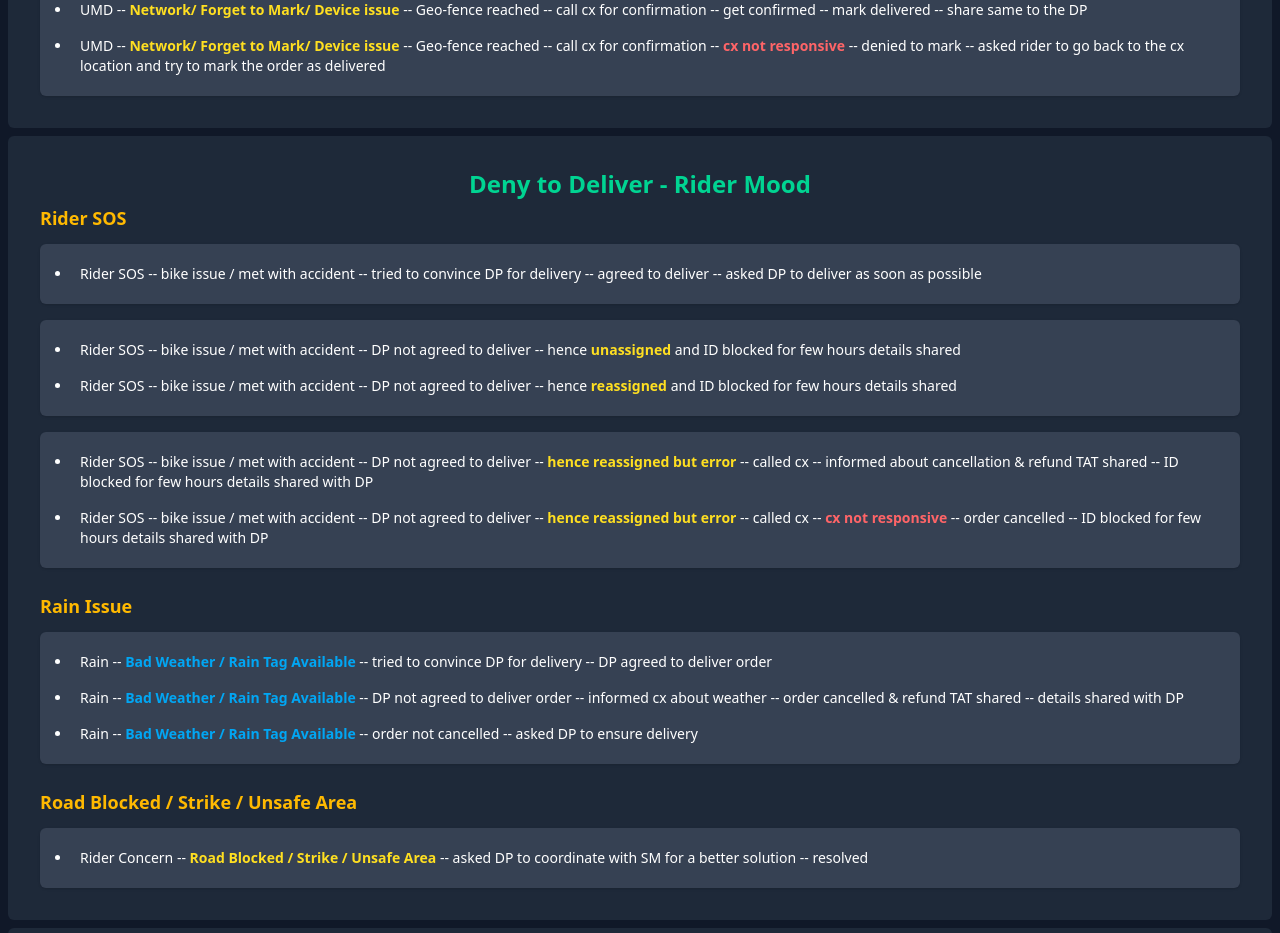
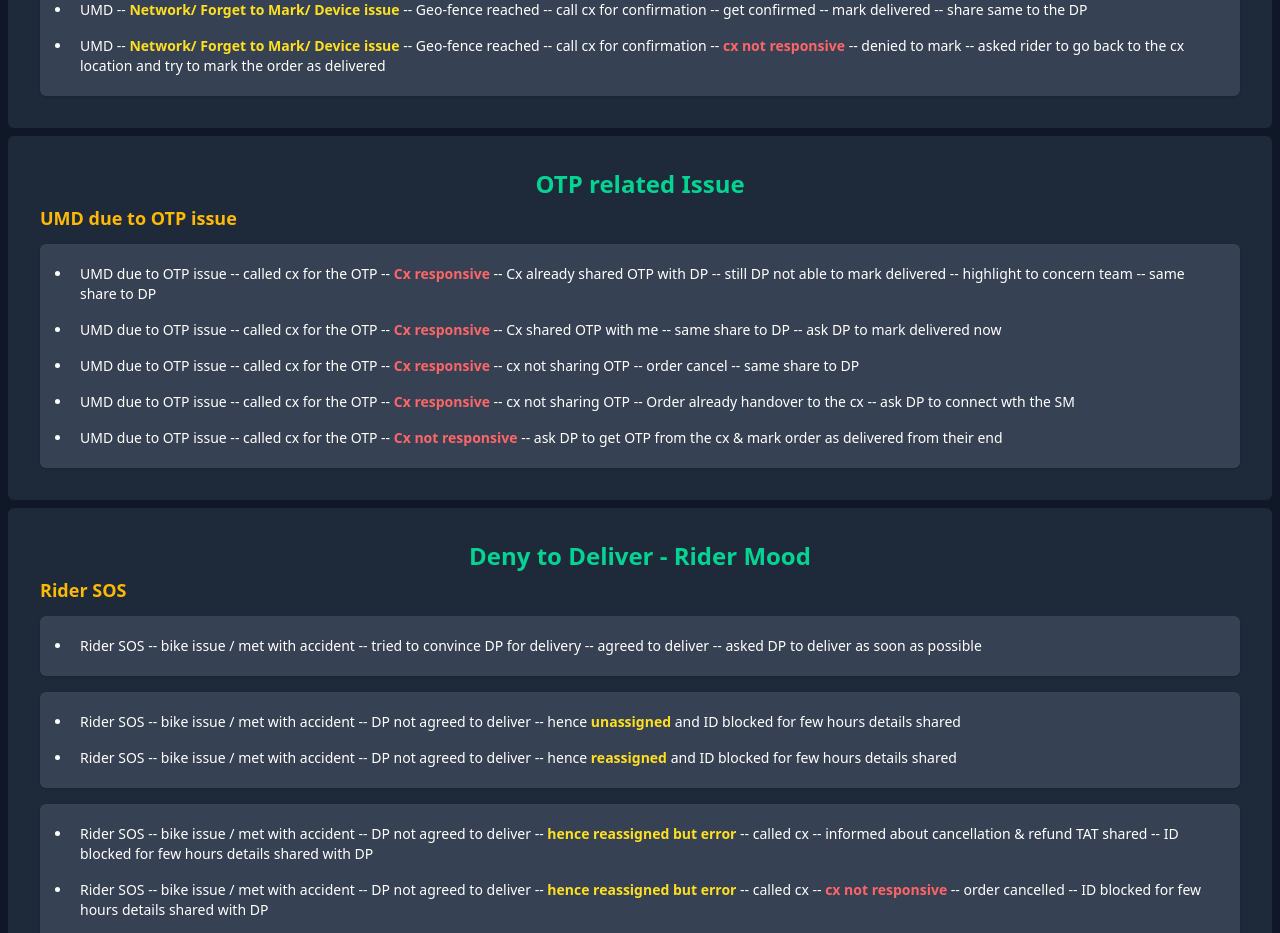
Before and after one commit to Code-with-Sahani/Blinket-DP, a React (Vite) app: page / in a window 1280 px wide. Shown: the part 5160-6093 px from the top of the page. Built offline with nearby package versions, Linux system fonts and the light colour scheme.

Commit message:
Update App.jsx

```diff
--- a/src/App.jsx
+++ b/src/App.jsx
@@ -7,6 +7,7 @@ import CNR from './Components/CNR'
 import CDO from './Components/CDO'
 import BuddyRider from './Components/BuddyRider'
 import DP_Not_Answer from './Components/DP_Not_Answer'
+import OTP from './Components/OTP'
 
 const App = () => {
   return (
@@ -17,6 +18,7 @@ const App = () => {
       <CNR/>
       <CDO/>
       <UMD/>
+      <OTP/>
       <UD_SOS/>
       <PaymentIssue/>
       <BuddyRider/>
```
